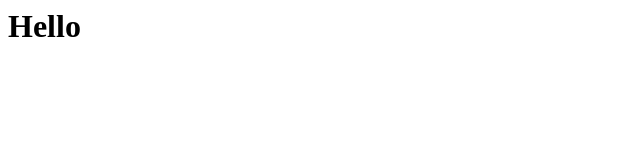
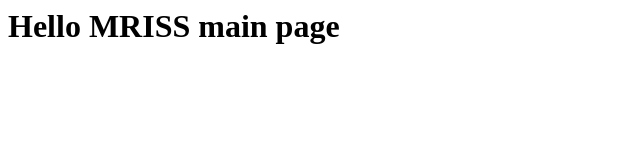
Before and after one commit to MRISS-personal/mriss.github.io, a plain HTML site: page index.html in a window 1280 px wide. Shown: the whole page, without its empty margins (0-640 px from the left). Drawn offline with Linux system fonts and the light colour scheme.

Commit message:
additional info

```diff
--- a/index.html
+++ b/index.html
@@ -1 +1 @@
-<h1>Hello</h1>
+<h1>Hello MRISS main page</h1>
```
